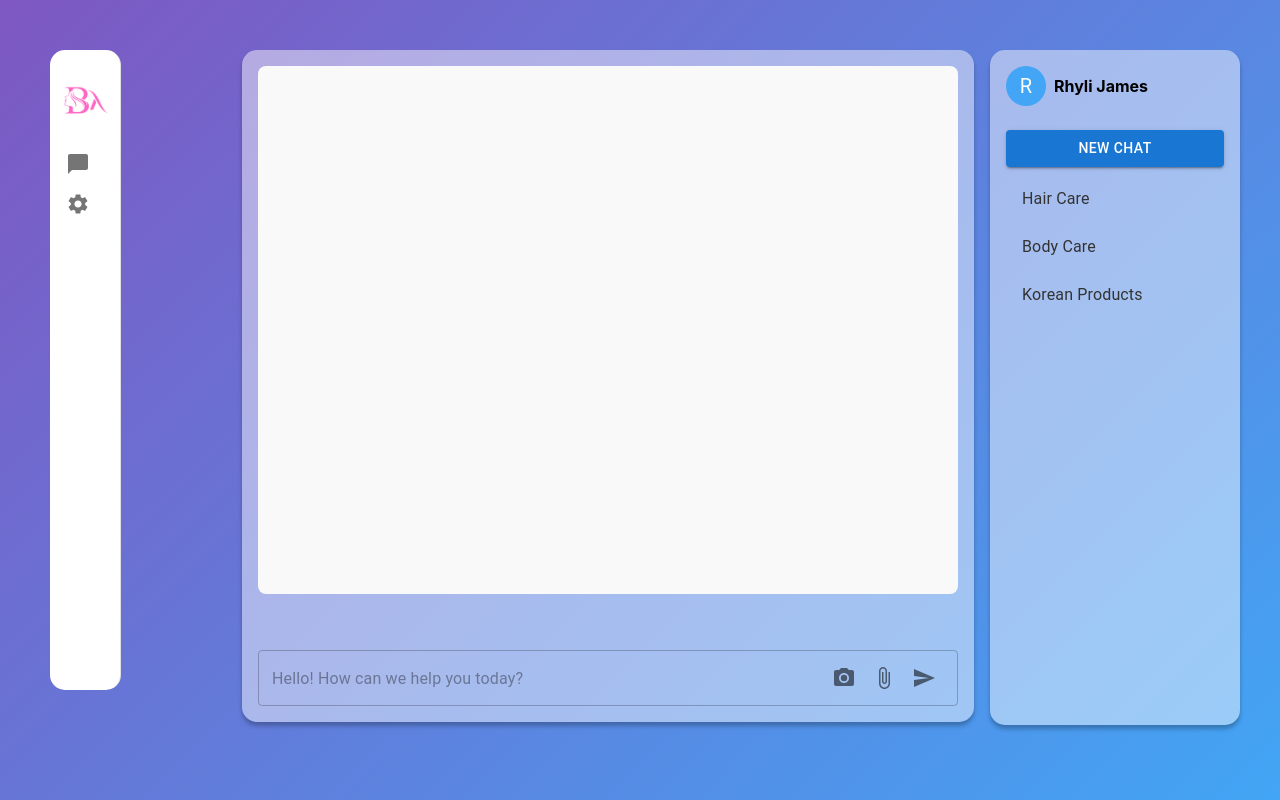
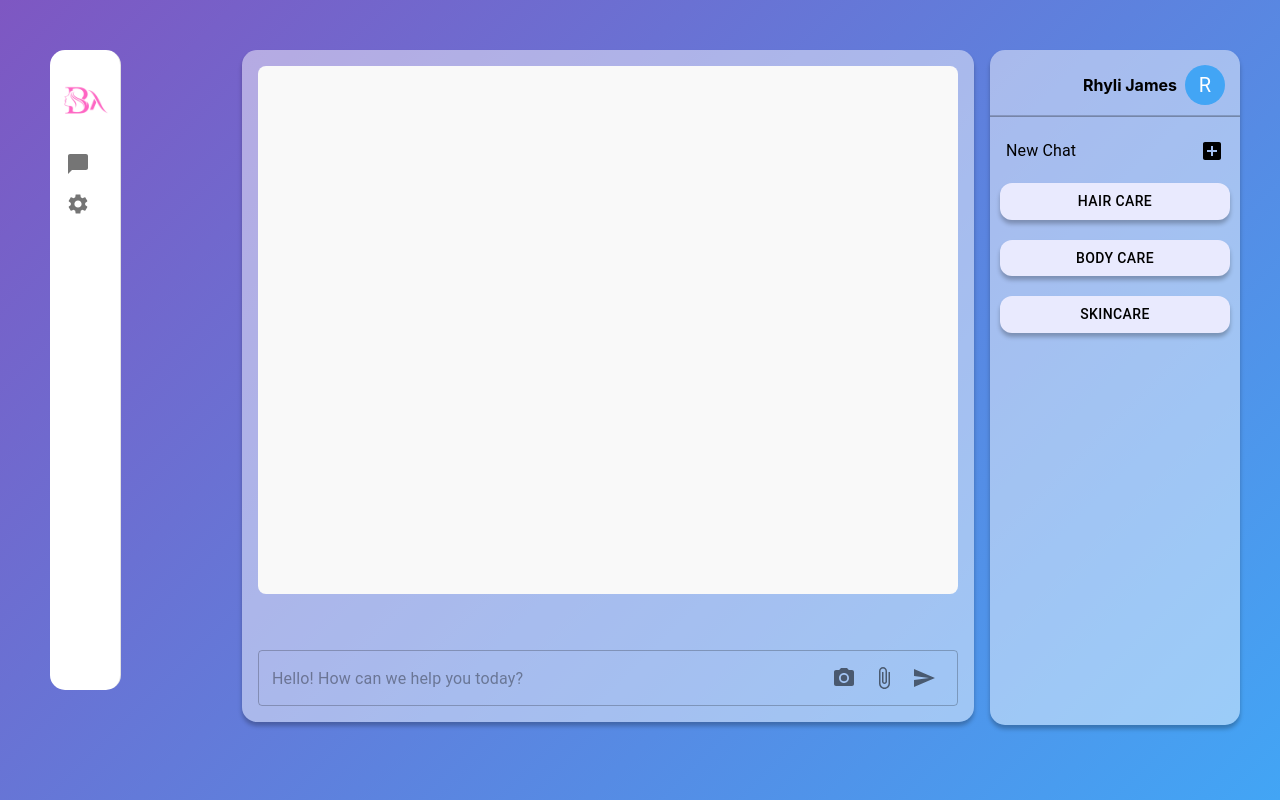
Before and after one commit to heloEvieone/SkinCare-chatbot, a React (Create React App) app: page / in a window 1280 px wide. Built offline with nearby package versions, Linux system fonts and the light colour scheme.

Commit message:
edit: SidebarRight

```diff
--- a/package.json
+++ b/package.json
@@ -38,5 +38,8 @@
       "last 1 firefox version",
       "last 1 safari version"
     ]
-  }
+  },
+  "devDependencies": {
+  "@babel/plugin-proposal-private-property-in-object": "^7.14.5"
 }
+}
--- a/src/components/SidebarRight.css
+++ b/src/components/SidebarRight.css
@@ -8,19 +8,24 @@
     overflow-x: hidden;
   }
   .inner {
-    padding: 16px;
+    padding: 15px 15px 0px 15px;
+    display: flex;
+    justify-content: flex-end;
   }
   .user-info {
     display: flex;
     align-items: center;
-    margin-bottom: 24px;
+    margin-bottom: 10px;
   }
 
   .new-chat-btn {
-    background-color: #42a5f5;
-    margin-bottom: 16px;
+    width: 100%;
+    display: flex;
+    justify-content: space-between;
+    align-items: center;
   }
 
-  .chat-history-item {
-    color: #333;
+  .history-btn-gp {
+    padding-left: 10px;
+    padding-right: 10px;
   }
--- a/src/components/SidebarRight.js
+++ b/src/components/SidebarRight.js
@@ -1,5 +1,7 @@
 import React from 'react';
 import { Box, Avatar, Button, List, ListItem, ListItemText } from '@mui/material';
+import Divider from '@mui/material/Divider';
+import AddBoxIcon from '@mui/icons-material/AddBox';
 import './SidebarRight.css';
 
 const SidebarRight = () => {
@@ -8,31 +10,62 @@ const SidebarRight = () => {
       {/* User Info */}
       <div className='inner'>
       <Box className="user-info">
-        <Avatar sx={{ marginRight: '8px', backgroundColor: '#42a5f5' }}>R</Avatar>
         <Box>
           <strong>Rhyli James</strong>
         </Box>
+        <Avatar sx={{ marginLeft: '8px', backgroundColor: '#42a5f5' }}>R</Avatar>
       </Box>
+      </div>
+      <Divider sx={{ height:'1px',
+                      backgroundColor: '#00000033',
+                      marginBottom: '2px'}}
+                className='divider'/>
 
-      {/* New Chat Button */}
-      <Button variant="contained" fullWidth className="new-chat-btn">
-        New Chat
-      </Button>
-
-      {/* Chat History */}
+    {/* New Chat */}
       <List component="nav">
-        <ListItem button>
-          <ListItemText primary="Hair Care" className="chat-history-item" />
-        </ListItem>
-        <ListItem button>
-          <ListItemText primary="Body Care" className="chat-history-item" />
-        </ListItem>
-        <ListItem button>
-          <ListItemText primary="Korean Products" className="chat-history-item" />
+      <ListItem button>
+        <div className='new-chat-btn'>
+          <ListItemText primary="New Chat" className="new-chat-item" />
+          <AddBoxIcon/>
+          </div>
         </ListItem>
       </List>
+
+      <div className='history-btn-gp'>
+      <Button variant="contained" fullWidth className="chat-history-btn"
+        sx={{ backgroundColor: '#E9EAFE',
+              color: '#000000',
+              boxShadow: '0px 4px 4px 0px #00000040',
+              borderRadius: '12px',
+              marginBottom: '20px'
+        }}
+      >
+       Hair Care
+      </Button>
+      <Button variant="contained" fullWidth className="chat-history-btn"
+        sx={{ backgroundColor: '#E9EAFE',
+              color: '#000000',
+              boxShadow: '0px 4px 4px 0px #00000040',
+              borderRadius: '12px',
+              marginBottom: '20px'
+        }}
+      >
+        Body Care
+      </Button>
+      <Button variant="contained" fullWidth className="chat-history-btn"
+        sx={{ backgroundColor: '#E9EAFE',
+              color: '#000000',
+              boxShadow: '0px 4px 4px 0px #00000040',
+              borderRadius: '12px',
+              marginBottom: '20px'
+        }}
+      >
+        SkinCare
+      </Button>
       </div>
     </Box>
+
+
 
   );
 };
```
